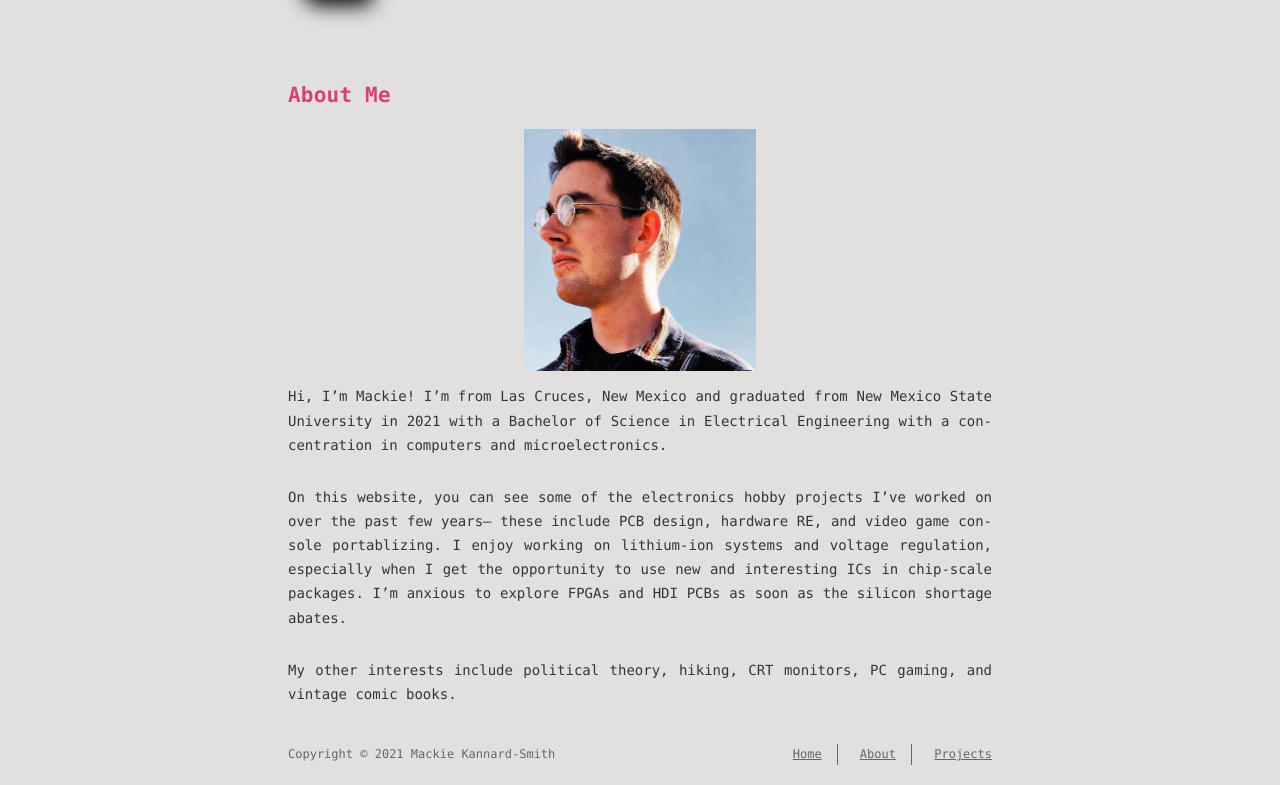
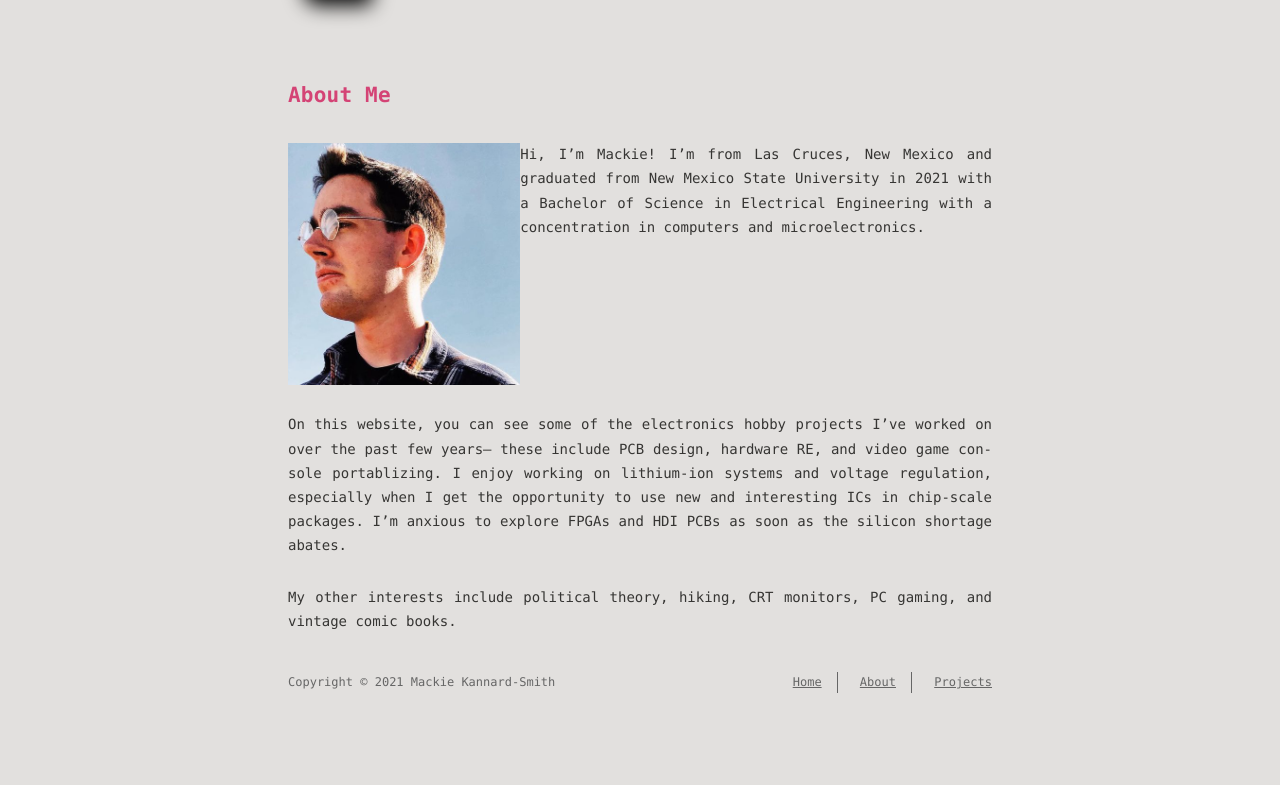
Before and after one commit to mackieks/website, a plain HTML site: page about/index.html in a window 1280 px wide. Shown: the part 159-944 px from the top of the page. After the commit the page ends 872 px from the top, so only its background shows below. Drawn offline with nearby package versions, Linux system fonts and the light colour scheme.

Commit message:
Site updated: 2021-08-09 23:35:41

```diff
--- a/about/index.html
+++ b/about/index.html
@@ -6,16 +6,16 @@
     <meta http-equiv="X-UA-Compatible" content="IE=edge">
     <meta name="HandheldFriendly" content="True">
     <meta name="viewport" content="width=device-width, initial-scale=1, maximum-scale=5" />
-    <meta name="description" content="About Me  Hi, I’m Mackie! I’m from Las Cruces, New Mexico and graduated from New Mexico State University in 2021 with a Bachelor of Science in Electrical Engineering with a concentration in computers">
+    <meta name="description" content="About Me Hi, I’m Mackie! I’m from Las Cruces, New Mexico and graduated from New Mexico State University in 2021 with a Bachelor of Science in Electrical Engineering with a concentration in computers a">
 <meta property="og:type" content="website">
 <meta property="og:title" content="about">
 <meta property="og:url" content="https://mackieks.com/about/">
 <meta property="og:site_name" content="Mackie Kannard-Smith">
-<meta property="og:description" content="About Me  Hi, I’m Mackie! I’m from Las Cruces, New Mexico and graduated from New Mexico State University in 2021 with a Bachelor of Science in Electrical Engineering with a concentration in computers">
+<meta property="og:description" content="About Me Hi, I’m Mackie! I’m from Las Cruces, New Mexico and graduated from New Mexico State University in 2021 with a Bachelor of Science in Electrical Engineering with a concentration in computers a">
 <meta property="og:locale" content="en_US">
 <meta property="og:image" content="https://mackieks.com/about/cropped.jpg">
 <meta property="article:published_time" content="2021-08-10T02:41:11.000Z">
-<meta property="article:modified_time" content="2021-08-10T05:33:42.598Z">
+<meta property="article:modified_time" content="2021-08-10T05:35:32.029Z">
 <meta property="article:author" content="Mackie Kannard-Smith">
 <meta name="twitter:card" content="summary">
 <meta name="twitter:image" content="https://mackieks.com/about/cropped.jpg">
@@ -89,9 +89,7 @@
 
   <div class="content" itemprop="articleBody">
 
-          <h1 id="About-Me"><a href="#About-Me" class="headerlink" title="About Me"></a>About Me</h1><img align="left" width=33% src="cropped.jpg">
-
-<p>Hi, I’m Mackie! I’m from Las Cruces, New Mexico and graduated from New Mexico State University in 2021 with a Bachelor of Science in Electrical Engineering with a concentration in computers and microelectronics. </p>
+          <h1 id="About-Me"><a href="#About-Me" class="headerlink" title="About Me"></a>About Me</h1><p><img align="left" width=33% src="cropped.jpg"> Hi, I’m Mackie! I’m from Las Cruces, New Mexico and graduated from New Mexico State University in 2021 with a Bachelor of Science in Electrical Engineering with a concentration in computers and microelectronics. </p>
 <p>On this website, you can see some of the electronics hobby projects I’ve worked on over the past few years– these include PCB design, hardware RE, and video game console portablizing. I enjoy working on lithium-ion systems and voltage regulation, especially when I get the opportunity to use new and interesting ICs in chip-scale packages. I’m anxious to explore FPGAs and HDI PCBs as soon as the silicon shortage abates.</p>
 <p>My other interests include political theory, hiking, CRT monitors, PC gaming, and vintage comic books.</p>
 
```
